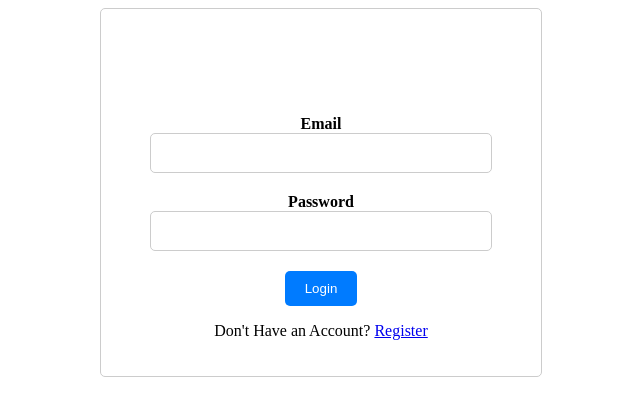
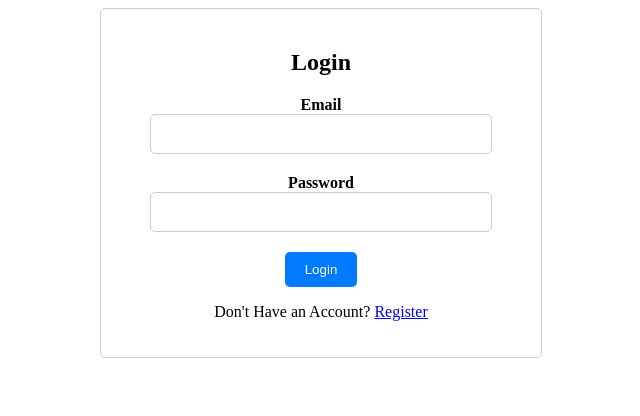
Before and after one commit to ruchika3w/mern, a React (Vite) app in the folder client/: page /login in a window 1280 px wide. Shown: the top 416 px of the page, without its empty margins (319-959 px from the left). Built offline with nearby package versions, Linux system fonts and the light colour scheme.

Commit message:
Update Login.jsx

```diff
--- a/client/src/Components/Login.jsx
+++ b/client/src/Components/Login.jsx
@@ -11,7 +11,7 @@ function Login() {
 
   const handleLogin = async (email, password) => {
     try {
-      const response = await axios.post('https://mern-2-tvyo.onrender.com/api/auth/login', { email, password });
+      const response = await axios.post('http://localhost:3000/api/auth/login', { email, password });
       if (response.data.status) {
         setLoggedIn(true);
         setUserId(response.data.userId); // Store user ID
@@ -31,7 +31,7 @@ function Login() {
 
   return (
     <div className="login-page">
-      <h1>Login</h1>
+      <h2>Login</h2>
       <form onSubmit={handleSubmit}>
         <div className="form-group">
           <label htmlFor="email">Email</label>
```
